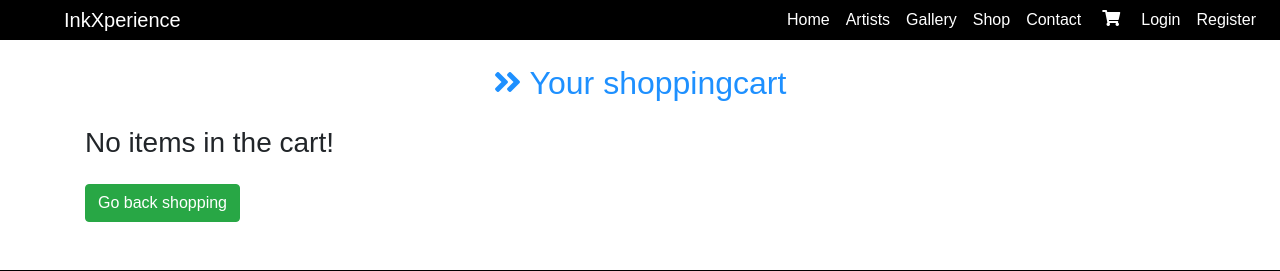
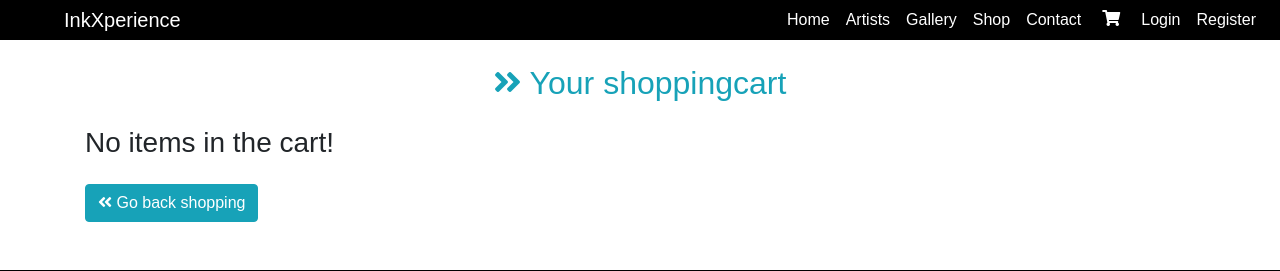
Before and after one commit to taravandevenne/Basiswebsite, a Laravel app: page /cart in a window 1280 px wide. Shown: the top 271 px of the page. Run offline with Laravel 8, Linux system fonts and the light colour scheme; some libraries are stand-ins or nearby versions.

Commit message:
shoppingcart details

```diff
--- a/app/Http/Controllers/CartController.php
+++ b/app/Http/Controllers/CartController.php
@@ -22,7 +22,7 @@ class CartController extends Controller
         }
 
 
-        Cart::add($request->id, $request->name, 1, $request->advance, ['artist'=>$request->artist]);
+        Cart::add($request->id, $request->name, 1, $request->advance, 0, ['artist'=>$request['artist'], 'total'=>$request['total'], 'photo'=>$request['photo']]);
         return redirect()->route('cart')->with('success_message','Item was added to your cart!');
     }
 
--- a/public/scss/_proefstyle.scss
+++ b/public/scss/_proefstyle.scss
@@ -8,15 +8,15 @@ body {
 }
 
 .bluebg{
-  background:dodgerblue;
+  background:#17a2b8;
 }
 
 .bluecl{
-  color:dodgerblue;
+  color:#17a2b8;
 }
 
 .btn-shadow{
-  box-shadow: 3px 3px 3px dodgerblue;
+  box-shadow: 3px 3px 3px #17a2b8;
 }
 /*-------------MAIN PAGINA-------------*/
 
@@ -66,14 +66,14 @@ body {
   font-size: 55px;
   z-index:15;
   color:white;
-  text-shadow: 2px 1px dodgerblue;
+  text-shadow: 2px 1px #17a2b8;
 }
 
 .promoText2{
   color:white;
   font-size: 25px;
   z-index:15;
-  text-shadow: 2px 1px dodgerblue;
+  text-shadow: 2px 1px #17a2b8;
   top: 50%;
   left:50%;
   transform:translate(-50%,-50%);
@@ -110,7 +110,7 @@ body {
 
 #style-tab.active, #artist-tab.active, #fame-tab.active{
   color: white;
-  background:dodgerblue;
+  background:#17a2b8;
   font-weight:bold;
 }
 
@@ -154,7 +154,7 @@ body {
 
 /* When the checkbox is checked, add a blue background */
 .check input:checked ~ .checkmark {
-  background-color: #2196F3;
+  background-color: #17a2b8;
 }
 
 /* Create the checkmark/indicator (hidden when not checked) */
@@ -274,7 +274,7 @@ body {
   width: 200px;
   height: 40px;
   position: relative;
-  background: dodgerblue;
+  background: #17a2b8;
 }
 .pointer:after {
   content: "";
@@ -294,7 +294,7 @@ body {
   bottom: 0;
   width: 0;
   height: 0;
-  border-left: 20px solid dodgerblue;
+  border-left: 20px solid #17a2b8;
   border-top: 20px solid transparent;
   border-bottom: 20px solid transparent;
 }
--- a/resources/views/artists.blade.php
+++ b/resources/views/artists.blade.php
@@ -2,7 +2,7 @@
 @section('content')
 
     <section class="container-fluid bg-rand-page">
-        <h2 class="bluecl text-center pt-4"><i class="fas fa-angle-double-right bluecl pr-2"></i>Our Artists</h2>
+        <h2 class="text-info text-center pt-4"><i class="fas fa-angle-double-right text-info pr-2"></i>Our Artists</h2>
         <div class="row py-3">
             <div class="col-10 offset-1 col-lg-8 offset-lg-2 ">
                 <div class="row d-flex align-items-stretch">
@@ -18,7 +18,7 @@
                             </div>
                             <div class="card-body text-center d-flex flex-column">
                                 <div class="mb-auto">
-                                    <h5 class="card-title bluecl "><u>{{$artist->name}}</u></h5>
+                                    <h5 class="card-title text-info "><u>{{$artist->name}}</u></h5>
                                     <h6 class="card-text font-weight-bold">Stijl:</h6>
                                     <p class="card-text">{{$artist->style}}</p>
                                     <h6 class="card-text font-weight-bold">Bij ons sinds:</h6>
@@ -27,7 +27,7 @@
                                     <p class="card-text">{{$artist->info}}</p>
                                 </div>
                                 <div>
-                                    <a href="#" class="btn bluebg text-white btn-shadow mx-auto d-block align-self-end ">See designs</a>
+                                    <a href="#" class="btn bg-info text-white  mx-auto d-block align-self-end ">See designs</a>
                                 </div>
                             </div>
                         </div>
--- a/resources/views/cart.blade.php
+++ b/resources/views/cart.blade.php
@@ -1,9 +1,9 @@
 @extends('layouts.front')
 @section('content')
 
-    <section class="mb-lg-5">
+    <section class="mb-md-5">
         <div class="container">
-            <h2 class="bluecl text-center pt-4"><i class="fas fa-angle-double-right bluecl pr-2"></i>Your shoppingcart</h2>
+            <h2 class="text-info text-center pt-4"><i class="fas fa-angle-double-right text-info pr-2"></i>Your shoppingcart</h2>
             <div class="row mt-4">
                 <div class="col-12">
                     @if(session()->has('success_message'))
@@ -16,11 +16,15 @@
                             {{session()->get('error_message')}}
                         </div>
                     @endif
+
+                    @if(Cart::count() > 0)
+
+                    <a href="{{route('shop')}}"><button class="btn btn-sm btn-info my-3"><i class="fas fa-angle-double-left"></i> Back to shop</button></a>
                     <div class="d-flex justify-content-between">
-                        @if(Cart::count() > 0)
+
                             <h3>{{Cart::count()}} item(s) in your shopping cart</h3>
 
-                        <button class="btn btn-sm btn-outline-info">Empty wishlist</button>
+                            <button class="btn btn-sm btn-outline-info"><i class="fas fa-trash-alt"></i> Empty cart</button>
                     </div>
                 </div>
             </div>
@@ -34,7 +38,7 @@
                         <table class="table table-bordered table-active table-responsive-md my-3">
                             <thead>
                             <tr>
-                                <th scope="col">Photo</th>
+                                <th scope="col">Tattoo</th>
                                 <th scope="col">Name</th>
                                 <th scope="col">Price</th>
                                 <th scope="col">Advance (to pay)</th>
@@ -45,16 +49,16 @@
 
                             <tbody>
                             <tr>
-                                <td></td>
+                                <td> <img src="{{$item->options->photo ? asset($item->options->photo) : 'http://placehold.it/400x400'}}" class="" height="100" alt=""></td>
                                 <td>{{$item->name}}</td>
-                                <td></td>
+                                <td>{{$item->options->total}}</td>
                                 <td>{{$item->price}}</td>
-                                <td>{{$item->artist}}</td>
+                                <td>{{$item->options->artist}}</td>
                                 <td><form action="{{route('remove',$item->rowId)}}" method="POST">
                                         {{csrf_field()}}
                                         {{method_field('DELETE')}}
                                         <input type="hidden" name="id" value="{{$item->id}}">
-                                        <button type="submit" class="btn btn-sm btn-outline-danger">x</button>
+                                        <button type="submit" class="btn btn-sm btn-outline-danger"><i class="fas fa-trash-alt"></i></button>
                                     </form></td>
                             </tr>
 
@@ -64,14 +68,17 @@
                     @endforeach
 
                 <div class="row mt-5">
-                    <div class="col-6 d-flex justify-content-end flex-column">
-                        <p class="font-weight-bold">Total of the tattoo : <span class="font-weight-normal"> ... </span></p>
-                        <p class="font-weight-bold">Total advance to pay : <span class="font-weight-normal">€ {{Cart::subtotal()}}</span></p>
-                        <p class="font-weight-bold">Amount still to pay in store : <span class="font-weight-normal"> ... </span></p>
+                    <div class="col-6 ">
+                    <p>Opgelet! <br> Bij het niet opdagen op de afspraak, wordt het voorschot niet terug betaald. De rest van het bedrag moet op de afspraak cash of met bancontact betaald worden.</p>
                     </div>
+                    <div class="col-6">
+                        <div class="ml-md-5 d-flex justify-content-end flex-column">
+                            <p class="font-weight-bold">Total of the tattoo : <span class="font-weight-normal"> ... </span></p>
+                            <p class="font-weight-bold text-info">Total advance to pay : <span class="font-weight-normal">€ {{Cart::subtotal()}}</span></p>
+                            <p class="font-weight-bold">Amount still to pay in store : <span class="font-weight-normal"> ... </span></p>
+                        </div>
 
-                    <div class="col-6 ">
-                        <button class="btn btn-sm btn-info">Go to checkout</button>
+                        <button class="btn btn-sm btn-info ml-md-5">Go to checkout</button>
                     </div>
                 </div>
 
@@ -79,7 +86,7 @@
                 <div>
                     <h3>No items in the cart!</h3>
 
-                    <a href="{{route('shop')}}"><button class="btn btn-success mt-3"> Go back shopping </button></a>
+                    <a href="{{route('shop')}}"><button class="btn btn-info mt-3"><i class="fas fa-angle-double-left"></i> Go back shopping </button></a>
                 </div>
 
             @endif
--- a/resources/views/shop.blade.php
+++ b/resources/views/shop.blade.php
@@ -34,9 +34,9 @@
                                         <input type="hidden" name="id" value="{{$tattoo->id}}">
                                         <input type="hidden" name="name" value="{{$tattoo->name}}">
                                         <input type="hidden" name="artist" value="{{$tattoo->artist->name}}">
-                                        {{--<input type="hidden" name="price" value="{{$tattoo->price}}">--}}
+                                        <input type="hidden" name="total" value="{{$tattoo->price}}">
                                         <input type="hidden" name="advance" value="{{$tattoo->advance->amount}}">
-                                        {{--<input type="hidden" name="photo" value="{{$tattoo->photo->file}}">--}}
+                                        <input type="hidden" name="photo" value="{{$tattoo->photo->file}}">
                                         <button type="submit" class="btn bluebg text-white btn-shadow mb-3">Add to cart</button>
                                     </form>
 
```
Also changed, not shown: public/css/bootstrap.min.css.
